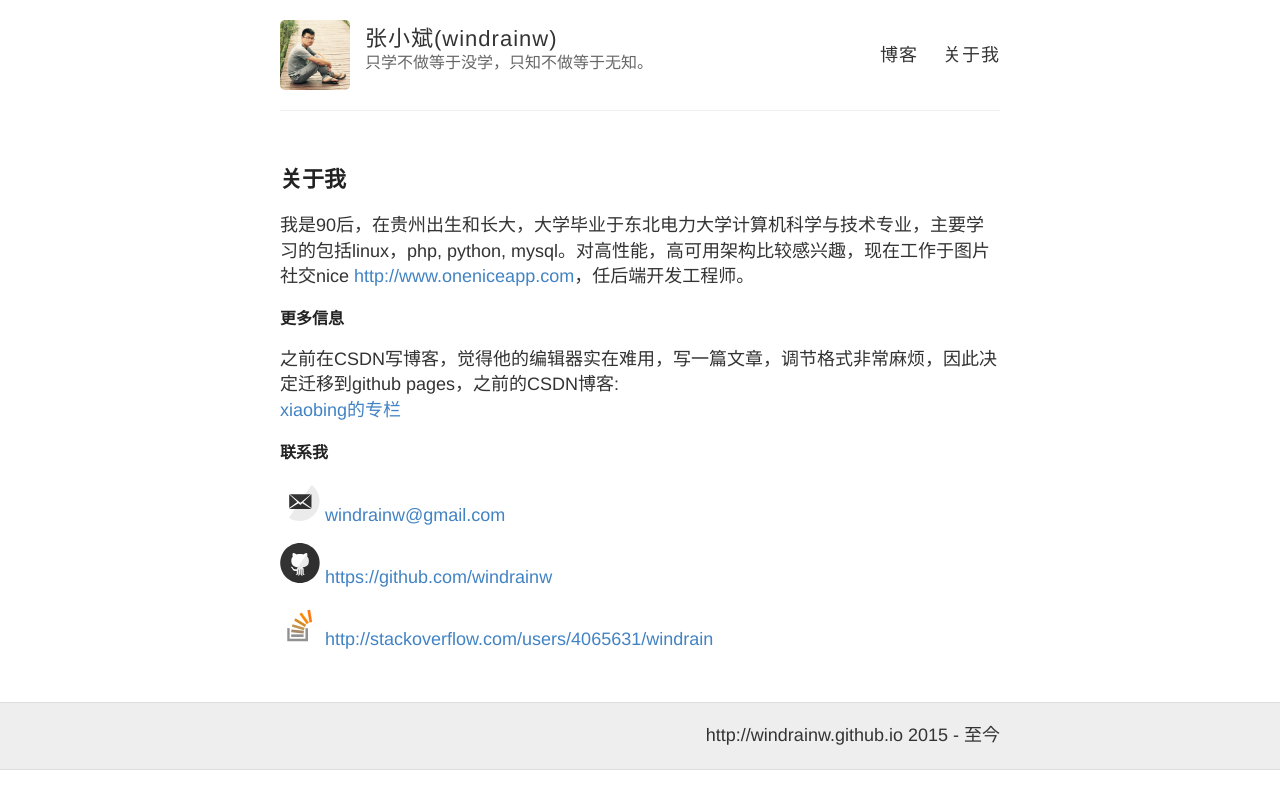
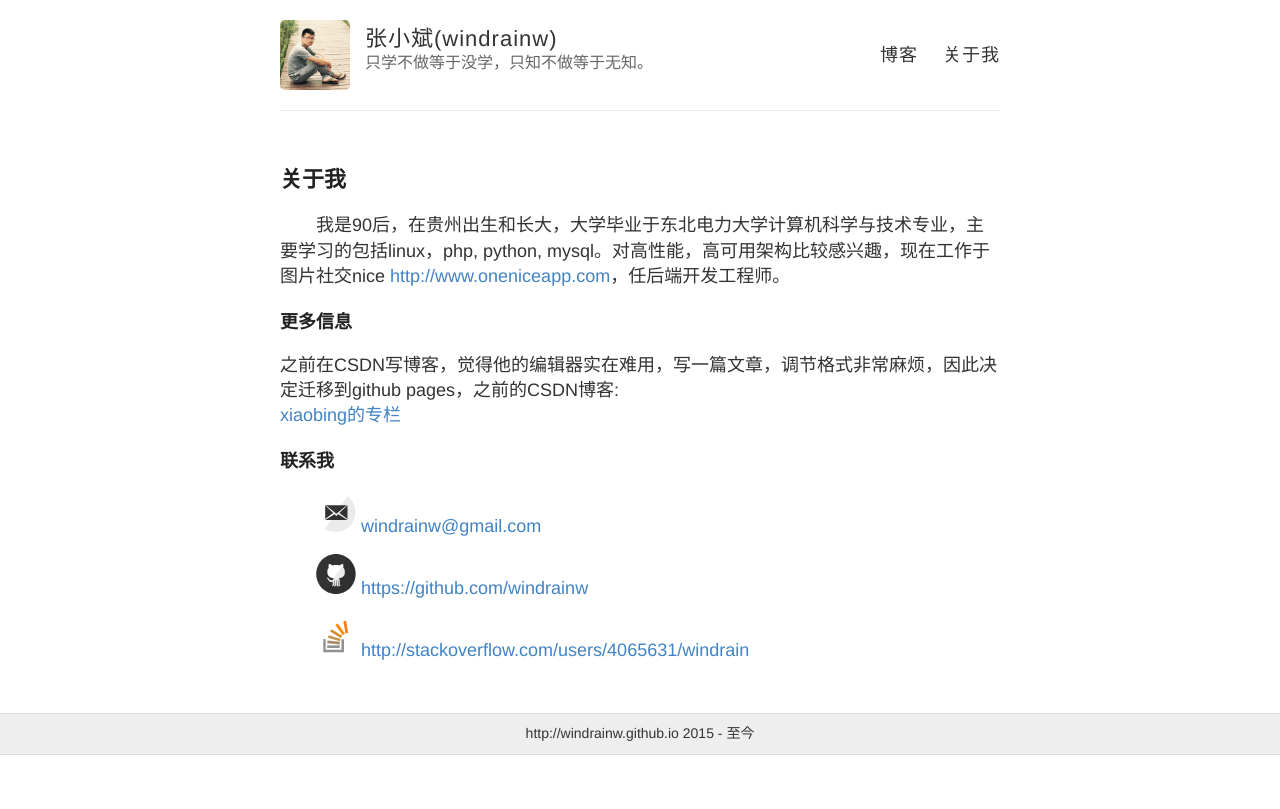
Before and after one commit to windrainw/windrainw.github.io, a Jekyll site: the page built from about.md, in a window 1280 px wide. Shown: the top 809 px of the page. Built offline with Jekyll 4.4.1, drawn with Linux system fonts in a browser that asks for light colours; Markdown is read by kramdown in place of the engine named in the settings.

Commit message:
adjust style

```diff
--- a/_layouts/default.html
+++ b/_layouts/default.html
@@ -40,7 +40,7 @@
 
     <div class="wrapper-footer">
       <div class="container">
-        <footer class="footer" style="text-align: right;">
+        <footer class="footer">
             {{ site.url }} 2015 - 至今
         </footer>
       </div>
--- a/about.md
+++ b/about.md
@@ -6,14 +6,12 @@
 
 我是90后，在贵州出生和长大，大学毕业于东北电力大学计算机科学与技术专业，主要学习的包括linux，php, python, mysql。对高性能，高可用架构比较感兴趣，现在工作于图片社交nice [http://www.oneniceapp.com](http://www.oneniceapp.com)，任后端开发工程师。
 
-### 更多信息
+## 更多信息
 
 之前在CSDN写博客，觉得他的编辑器实在难用，写一篇文章，调节格式非常麻烦，因此决定迁移到github pages，之前的CSDN博客:
 : [xiaobing的专栏](http://blog.csdn.net/xiaobing_blog)
 
-
-
-### 联系我
+## 联系我
 
 <a href="mailto:windrainw@gmail.com"><i class="svg-icon email"></i></a>  [windrainw@gmail.com](mailto:windrainw@gmail.com)
 
--- a/style.scss
+++ b/style.scss
@@ -239,7 +239,9 @@
 //
 // .main
 //
-
+#main {
+    min-height: 500px;
+}
 .posts > .post {
   padding-bottom: 2em;
   border-bottom: 1px solid $lightGray;
@@ -247,6 +249,9 @@
 
 .post .entry{
     font-size: 16px;
+}
+.post .entry p, .page .entry p{
+    text-indent: 2em;
 }
 
 .post-date {
@@ -288,8 +293,9 @@
 }
 
 footer {
-  padding: 20px 0;
+  padding: 10px 0;
   text-align: center;
+  font-size:14px;
 }
 
 // Settled on moving the import of syntax highlighting to the bottom of the CSS
```
